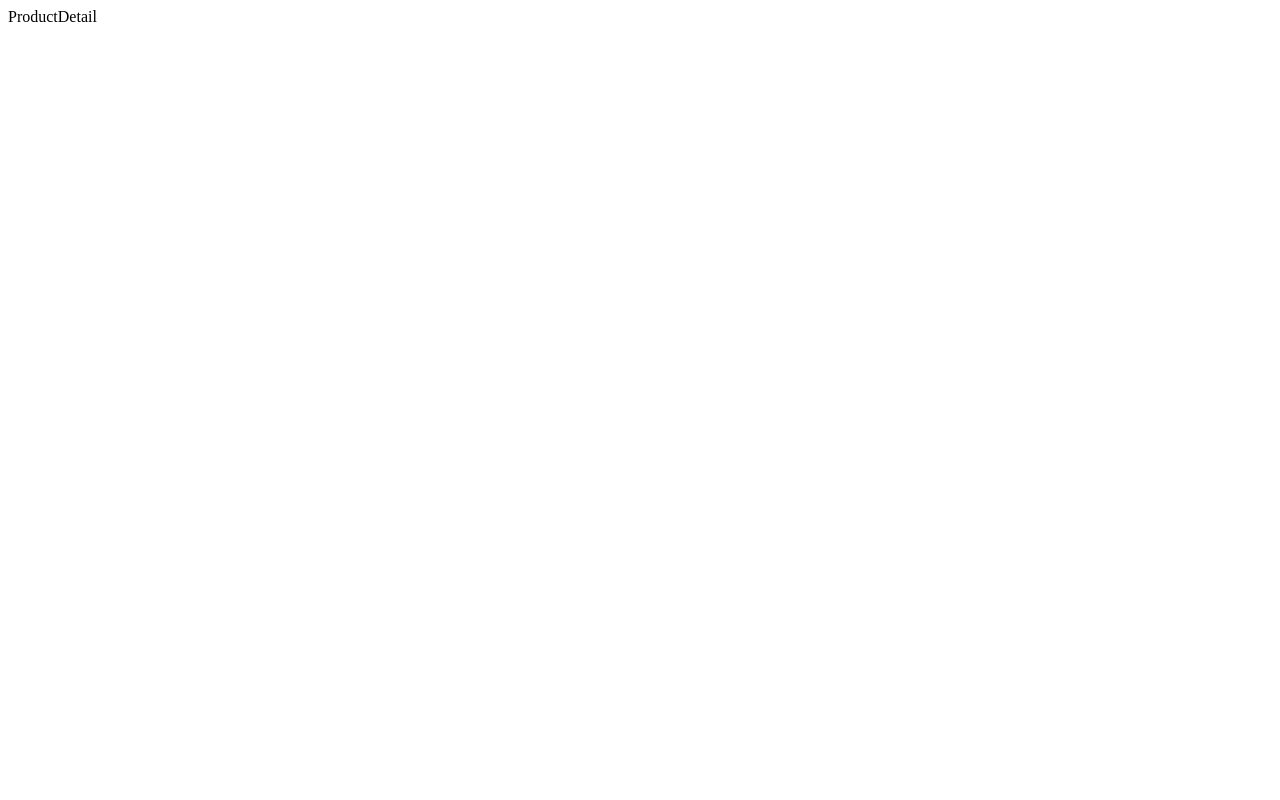
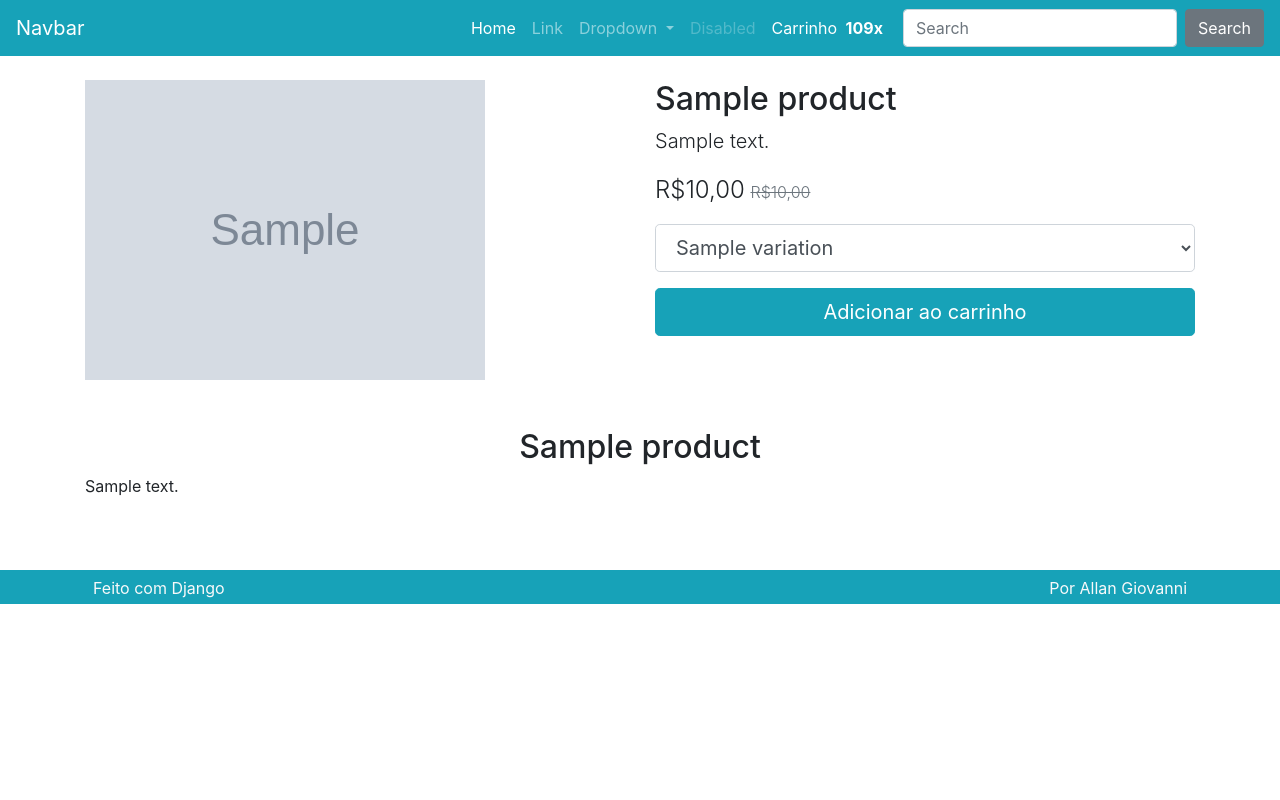
Before and after one commit to Matiaszz/Ecommerce-Django, a Django app: a page that uses product/views.py in a window 1280 px wide. Before the commit the page is almost empty. Run offline with Django 5.2, Linux system fonts and the light colour scheme; tables that the repository leaves empty hold one stand-in row (values such as "Sample post"); grey boxes marked "Sample" are stand-in pictures; some libraries are stand-ins or nearby versions.

Commit message:
creating single view of products and optimizing some links

```diff
--- /dev/null
+++ b/product/templates/product/detail.html
@@ -0,0 +1,70 @@
+{% extends "base.html" %}
+{% load agfilters %}
+{% block content %}
+    <div class="row">
+        <div class="col-lg">
+            <div class="row no-gutters">
+                <div class="col-lg-12">
+                    <img class="img-fluid" src="{{product.image.url}}">
+                </div>
+            </div>
+        </div>
+        <div class="col-lg">
+            <div class="mt-4 mt-lg-0">
+                <h1 class="h2">{{product.name}}</h1>
+                <p class="lead">{{product.long_description}}</p>
+                <p class="lead">
+                    {% if product.promotional_marketing_price %}
+                        <span id="variation-preco" class="lead product-price">{{product.promotional_marketing_price | formated_price}}</span>
+
+                        <span id="variation-preco-promocional" class="lead product-old-price text-muted">{{product.marketing_price | formated_price}}</span>
+
+                    {% else %}
+                        <span id="variation-preco" class="lead product-price">{{product.marketing_price | formated_price}}</span>
+                    {% endif %}
+                </p>
+
+                <form action="{% url "product:addtocart" %}" id="form-add-to-cart">
+                    <div class="form-group">
+
+                        <select id="select-variacoes" name="vid" class="form-control form-control-lg">
+                            {% for var in product.variation_set.all %}
+                                {% if var.promotional_marketing_price %}
+                                    <option data-preco={{var.promotional_marketing_price | formated_price}} data-preco-promocional="{{var.marketing_price | formated_price}}" value="{{var.id}}">
+                                        {{var}}
+                                    </option>
+
+                                {% else %}
+                                    <option data-preco={{var.marketing_price | formated_price}} value="{{var.id}}">
+                                        {{var}}
+                                    </option>
+                                {% endif %}
+
+
+                            {% endfor %}
+                        </select>
+                    </div>
+
+                    <div class="text-left">
+                        <button type="submit" class="btn btn-primary btn-lg btn-block">
+                            <i class="fa fa-shopping-cart" aria-hidden="true"></i>
+                            Adicionar ao carrinho
+                        </button>
+                    </div>
+
+                </form>
+
+
+            </div>
+        </div>
+    </div>
+    <div class="row">
+        <div class="col-lg-12">
+            <div class="mt-5 mb-5">
+                <h2 class="text-center">{{product.name}}</h2>
+                {{product.long_description | linebreaks}}
+
+            </div>
+        </div>
+    </div>
+{% endblock content %}
--- a/product/templates/product/list.html
+++ b/product/templates/product/list.html
@@ -8,7 +8,7 @@
                 {% for product in products %}
                     <div class="card">
                         {% if product.image %}
-                        <a href='{{product.slug}}'>
+                        <a href="{% url "product:detail" product.slug %}">
                             <img class="card-img-top" src="{{product.image.url}}" alt="imagem do produto: {{product.name}}">
                         </a>
                         {% endif %}
@@ -32,7 +32,7 @@
                             </div>
                         </div>
                         <div class="card-footer bg-transparent border-top-light-custom text-center">
-                            <a href="{{product.slug}}" class="btn btn-primary btn-sm m-1 btn-block">
+                            <a href="{% url "product:detail" product.slug %}" class="btn btn-primary btn-sm m-1 btn-block">
                                 <i class="fa fa-shopping-cart" aria-hidden="true"></i>
                                 Comprar
                             </a>
--- a/product/views.py
+++ b/product/views.py
@@ -1,4 +1,5 @@
 # pylint: disable=all
+from django.views.generic.detail import DetailView
 from django.views.generic.list import ListView
 from django.views import View
 from django.http import HttpResponse
@@ -12,9 +13,11 @@ class ListProduct(ListView):
     paginate_by = 10
 
 
-class ProductDetail(View):
-    def get(self, *args, **kwargs):
-        return HttpResponse('ProductDetail')
+class ProductDetail(DetailView):
+    model = models.Product
+    template_name = 'product/detail.html'
+    context_object_name = 'product'
+    slug_url_kwarg = 'slug'
 
 
 class AddToCart(View):
--- a/templates/static/partials/_nav.html
+++ b/templates/static/partials/_nav.html
@@ -1,5 +1,5 @@
 <nav class="navbar navbar-dark bg-primary navbar-expand-lg">
-    <a class="navbar-brand" href="index.html">Navbar</a>
+    <a class="navbar-brand" href="{% url "product:list" %}">Navbar</a>
     <button class="navbar-toggler" type="button" data-toggle="collapse" data-target="#navbarSupportedContent"
         aria-controls="navbarSupportedContent" aria-expanded="false" aria-label="Toggle navigation">
         <span class="navbar-toggler-icon"></span>
```
